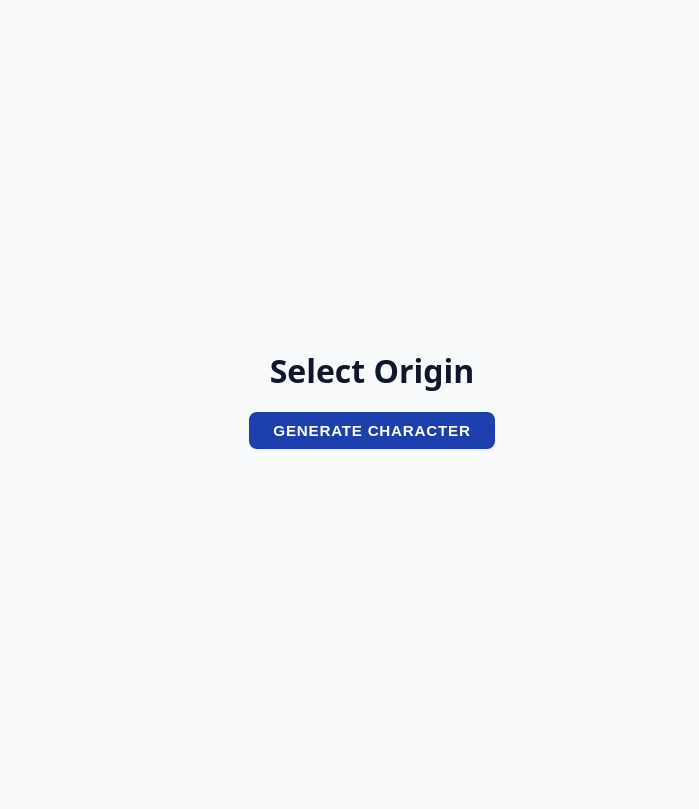
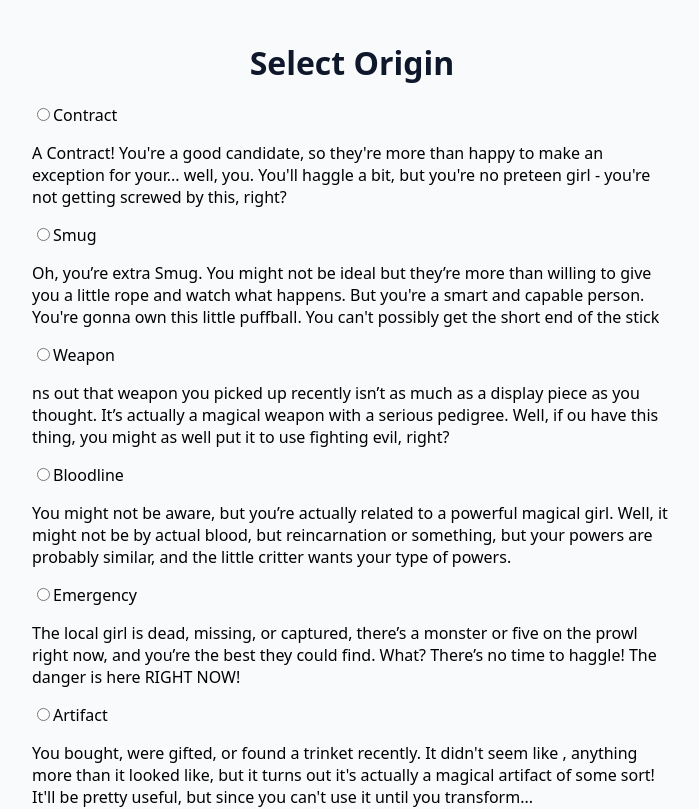
Before and after one commit to Mizu0025/Accidental-Magical-Girl-Build-Generator, a React (Vite) app: page / in a window 1280 px wide. Shown: the top 809 px of the page, without its empty margins (288-987 px from the left). Built offline with nearby package versions, Linux system fonts and the light colour scheme.

Commit message:
begin origin radio selection

```diff
--- a/src/constants/origin.tsx
+++ b/src/constants/origin.tsx
@@ -1,21 +1,76 @@
-import { OriginName, OriginRuleDefinition, OriginFieldName } from '../types/origin';
+import { OriginBenefits } from '../types/origin';
 
-export const originRules: Record<OriginName, OriginRuleDefinition> = {
-  'Contract':  { gold: 1, silver: 3, bronze: 4, simple: { outfit: true }, supportShiftFree: true },
-  'Smug':      { gold: 0, silver: 2, bronze: 3, allFree: true },
-  'Weapon':    { gold: 1, silver: 3, bronze: 4, simple: { weapon: true }, bonusStat: 'weapon' },
-  'Bloodline': { gold: 1, silver: 3, bronze: 4, simple: { specialization: true }, bonusStat: 'specialisation' },
-  'Emergency': { gold: 1, silver: 3, bronze: 4, simple: { combatPerk1: true, combatPerk2: true }, combatShiftFree: true },
-  'Artifact':  { gold: 1, silver: 3, bronze: 4, extraArtifact: true },
-  'Death':     { gold: 1, silver: 4, bronze: 4 }
+export const Origin = {
+  Contract: 'Contract',
+  Smug: 'Smug',
+  Weapon: 'Weapon',
+  Bloodline: 'Bloodline',
+  Emergency: 'Emergency',
+  Artifact: 'Artifact',
+  Death: 'Death',
 };
 
-export const originFields: Record<OriginName, OriginFieldName[]> = {
-  'Contract':  ['outfit-select'],
-  'Smug':      [],
-  'Weapon':    ['weapon-select'],
-  'Bloodline': ['spec-select'],
-  'Emergency': ['e-perk1-select', 'e-perk2-select'],
-  'Artifact':  ['artifact-select'],
-  'Death':     []
+export type Origin = typeof Origin[keyof typeof Origin];
+
+const RawBenefits: Record<Origin, Partial<OriginBenefits>> = {
+  [Origin.Contract]: { outfitPickFree: true, supportShiftFree: true },
+  [Origin.Smug]: { freeChoiceSelect: true },
+  [Origin.Weapon]: { weaponPickFree: true },
+  [Origin.Bloodline]: { specialisationPickFree: true },
+  [Origin.Emergency]: { combatShiftFree: true },
+  [Origin.Artifact]: { extraArtifact: true },
+  [Origin.Death]: {},
 };
+
+const DefaultBenefits: OriginBenefits = {
+  freeChoiceSelect: false,
+  weaponPickFree: false,
+  outfitPickFree: false,
+  specialisationPickFree: false,
+  combatShiftFree: false,
+  supportShiftFree: false,
+  extraArtifact: false,
+};
+
+export const OriginBenefitsMap = Object.keys(RawBenefits).reduce((acc, key) => {
+  const origin = key as Origin;
+  acc[origin] = { ...DefaultBenefits, ...RawBenefits[origin] };
+  return acc;
+}, {} as Record<Origin, OriginBenefits>);
+
+
+export const OriginDescription: Record<Origin, string> = {
+  [Origin.Contract]: `A Contract! You're a good candidate, so they're more than happy to make an
+ exception for your... well, you. You'll haggle a bit, but you're no preteen girl - you're
+ not getting screwed by this, right?`,
+  [Origin.Smug]: `Oh, you’re extra Smug. You might not be ideal but they’re more than willing to
+  give you a little rope and watch what happens. But you're a smart and capable person.
+  You're gonna own this little puffball. You can't possibly get the short end of the stick`,
+  [Origin.Weapon]: `ns out that weapon you picked up recently isn’t as much as a display
+  piece as you thought. It’s actually a magical weapon with a serious pedigree. Well, if
+  ou have this thing, you might as well put it to use fighting evil, right?`,
+  [Origin.Bloodline]: `You might not be aware, but you’re actually related to a powerful
+  magical girl. Well, it might not be by actual blood, but reincarnation or something,
+  but your powers are probably similar, and the little critter wants your type of powers.`,
+  [Origin.Emergency]: `The local girl is dead, missing, or captured, there’s a monster or
+  five on the prowl right now, and you’re the best they could find. What? There’s no
+  time to haggle! The danger is here RIGHT NOW!`,
+  [Origin.Artifact]: `You bought, were gifted, or found a trinket recently. It didn't seem like ,
+  anything more than it looked like, but it turns out it's actually a magical artifact of some
+  sort! It'll be pretty useful, but since you can't use it until you transform...`,
+  [Origin.Death]: `You schmuck. The local magical girl is dead, and it’s all your goddamn
+  fault. It’s your responsibility to take over, and even if you’re not an ideal candidate by
+  it’s standards, the Puchuu needs someone now, and isn’t taking ‘no’ for an answer.`,
+};
+
+export type Currency = { gold: number; silver: number; bronze: number };
+
+export const OriginCurrency: Record<Origin, Currency> = {
+  [Origin.Contract]: { gold: 1, silver: 3, bronze: 4 },
+  [Origin.Smug]: { gold: 0, silver: 2, bronze: 3 },
+  [Origin.Weapon]: { gold: 1, silver: 3, bronze: 4 },
+  [Origin.Bloodline]: { gold: 1, silver: 3, bronze: 4 },
+  [Origin.Emergency]: { gold: 1, silver: 3, bronze: 4 },
+  [Origin.Artifact]: { gold: 1, silver: 3, bronze: 4 },
+  [Origin.Death]: { gold: 1, silver: 4, bronze: 4 },
+};
--- a/src/form/index.tsx
+++ b/src/form/index.tsx
@@ -1,6 +1,7 @@
 import { useState } from "react";
 import CharacterResults from "../chargen";
 import "./style.css";
+import Origin from "../origin";
 
 const generateCharacterRolls = (): number[] => {
   const rolls: number[] = [];
@@ -17,14 +18,17 @@ const Form = () => {
     const newRolls = generateCharacterRolls();
     setDiceRolls(newRolls);
   };
+  // displayresults true while origin radio button clicked and dice rolls generated
+  let displayResults = diceRolls.length > 0;
 
   return (
     <div className="form-container">
       <h1>Select Origin</h1>
+      <Origin />
       <div className="button-wrapper">
         <button onClick={handleClick}>Generate Character</button>
       </div>
-      {diceRolls.length > 0 && <CharacterResults diceRolls={diceRolls} />}
+      {displayResults && <CharacterResults diceRolls={diceRolls} />}
     </div>
   );
 };
--- /dev/null
+++ b/src/origin/index.tsx
@@ -0,0 +1,27 @@
+import { Origin, OriginDescription } from '../constants/origin';
+
+const originData: Record<Origin, { label: string; description: string }> = {
+  [Origin.Contract]: { label: 'Contract', description: OriginDescription.Contract },
+  [Origin.Smug]: { label: 'Smug', description: OriginDescription.Smug },
+  [Origin.Weapon]: { label: 'Weapon', description: OriginDescription.Weapon },
+  [Origin.Bloodline]: { label: 'Bloodline', description: OriginDescription.Bloodline },
+  [Origin.Emergency]: { label: 'Emergency', description: OriginDescription.Emergency },
+  [Origin.Artifact]: { label: 'Artifact', description: OriginDescription.Artifact },
+  [Origin.Death]: { label: 'Death', description: OriginDescription.Death },
+};
+
+const GenerateOrigin = () => {
+  return (
+    <div>
+      {Object.entries(originData).map(([name, data]) => (
+        <div key={name}>
+          <input type="radio" id={name} name="origin" value={name} />
+          <label htmlFor={name}>{data.label}</label>
+          <p>{data.description}</p>
+        </div>
+      ))}
+    </div>
+  );
+};
+
+export default GenerateOrigin;
```
Also changed, not shown: js/utils.js (deleted, +0 -65 lines), src/types/origin.tsx (+8 -19 lines), src/origin/style.css (added).
